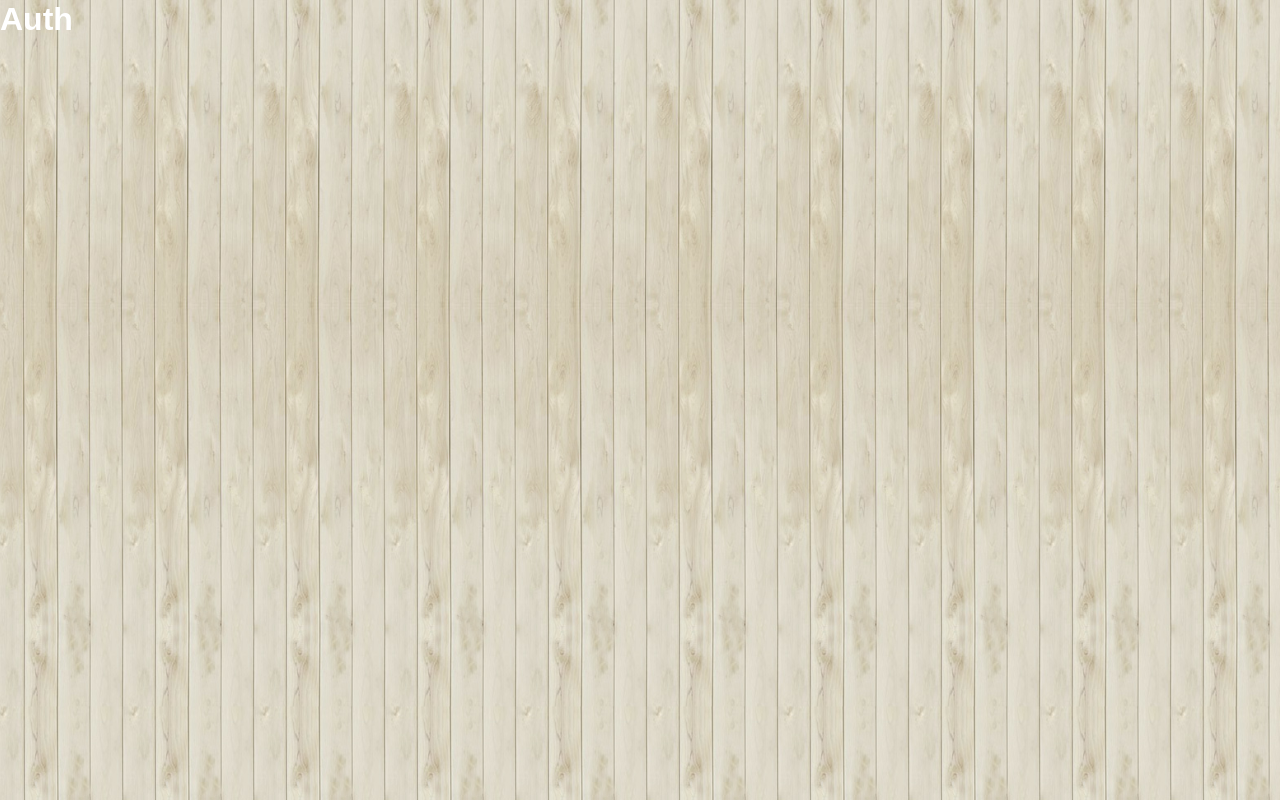
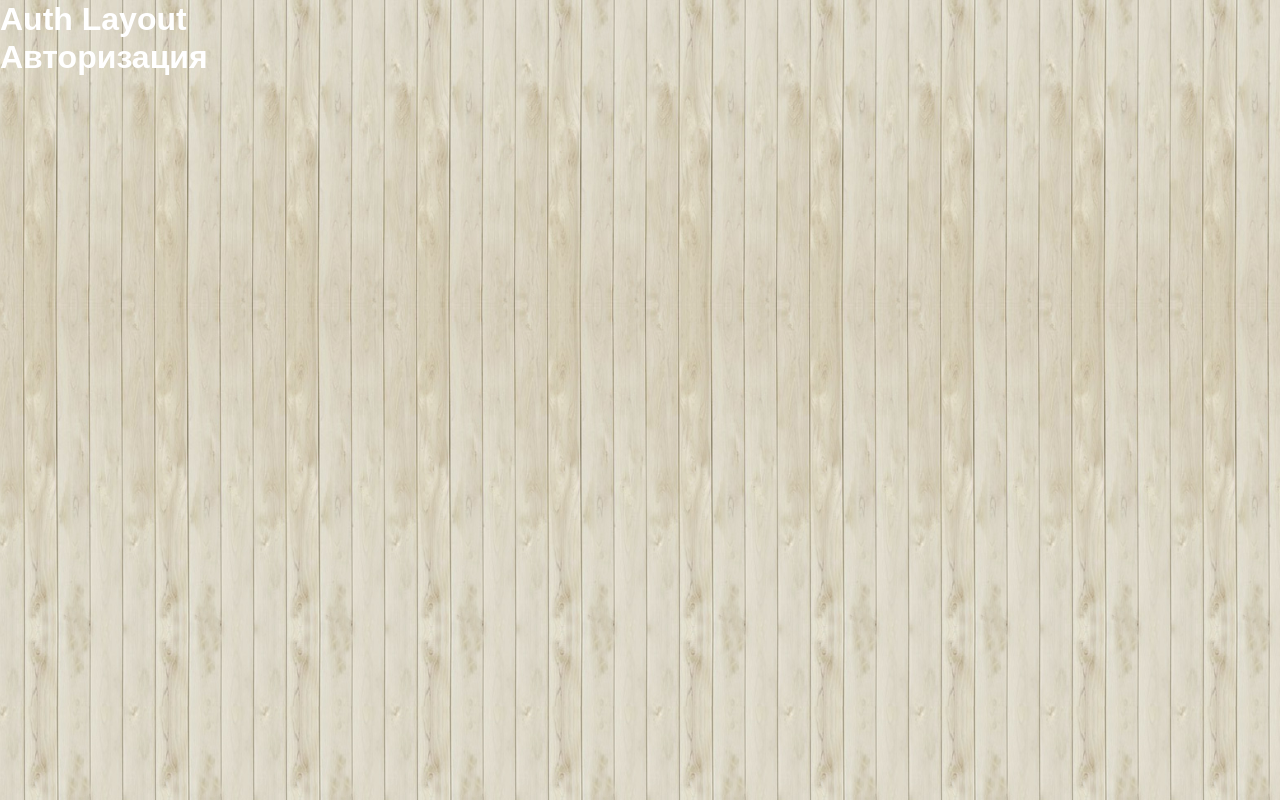
Before and after one commit to dimitrianderi/my-library, a Vue app: page /auth in a window 1280 px wide. Built offline with nearby package versions, Linux system fonts and the light colour scheme.

Commit message:
feat: add layouts

```diff
--- a/src/App.vue
+++ b/src/App.vue
@@ -1,9 +1,23 @@
 <template>
-  <router-view></router-view>
+  <component :is="layout + '-layout'" v-if="layout"></component>
 </template>
 
 <script>
-export default {}
+import { computed } from 'vue'
+import { useRoute } from 'vue-router'
+import AuthLayout from './layouts/AuthLayout.vue'
+import MainLayout from './layouts/MainLayout.vue'
+
+export default {
+  components: { AuthLayout, MainLayout },
+  setup() {
+    const route = useRoute()
+
+    return {
+      layout: computed(() => route.meta.layout),
+    }
+  },
+}
 </script>
 
 <style></style>
--- /dev/null
+++ b/src/layouts/AuthLayout.vue
@@ -0,0 +1,10 @@
+<template>
+  <h1>Auth Layout</h1>
+  <router-view></router-view>
+</template>
+
+<script>
+export default {}
+</script>
+
+<style></style>
--- /dev/null
+++ b/src/layouts/MainLayout.vue
@@ -0,0 +1,10 @@
+<template>
+  <h1>Main Layout</h1>
+  <router-view></router-view>
+</template>
+
+<script>
+export default {}
+</script>
+
+<style></style>
--- a/src/router/index.js
+++ b/src/router/index.js
@@ -4,12 +4,18 @@ const routes = [
     {
         path: '/',
         name: 'Library',
-        component: () => import('@/views/Library.vue')
+        component: () => import('@/views/Library.vue'),
+        meta: {
+            layout: 'main'
+        }
     },
     {
         path: '/auth',
         name: 'Auth',
-        component: () => import('@/views/Auth.vue')
+        component: () => import('@/views/Auth.vue'),
+        meta: {
+            layout: 'auth'
+        }
     },
 ]
 
--- a/src/views/Auth.vue
+++ b/src/views/Auth.vue
@@ -1,5 +1,8 @@
 <template>
-  <h1>Auth</h1>
+    <h1>Авторизация</h1>
+  <form>
+
+  </form>
 </template>
 
 <script>
```
